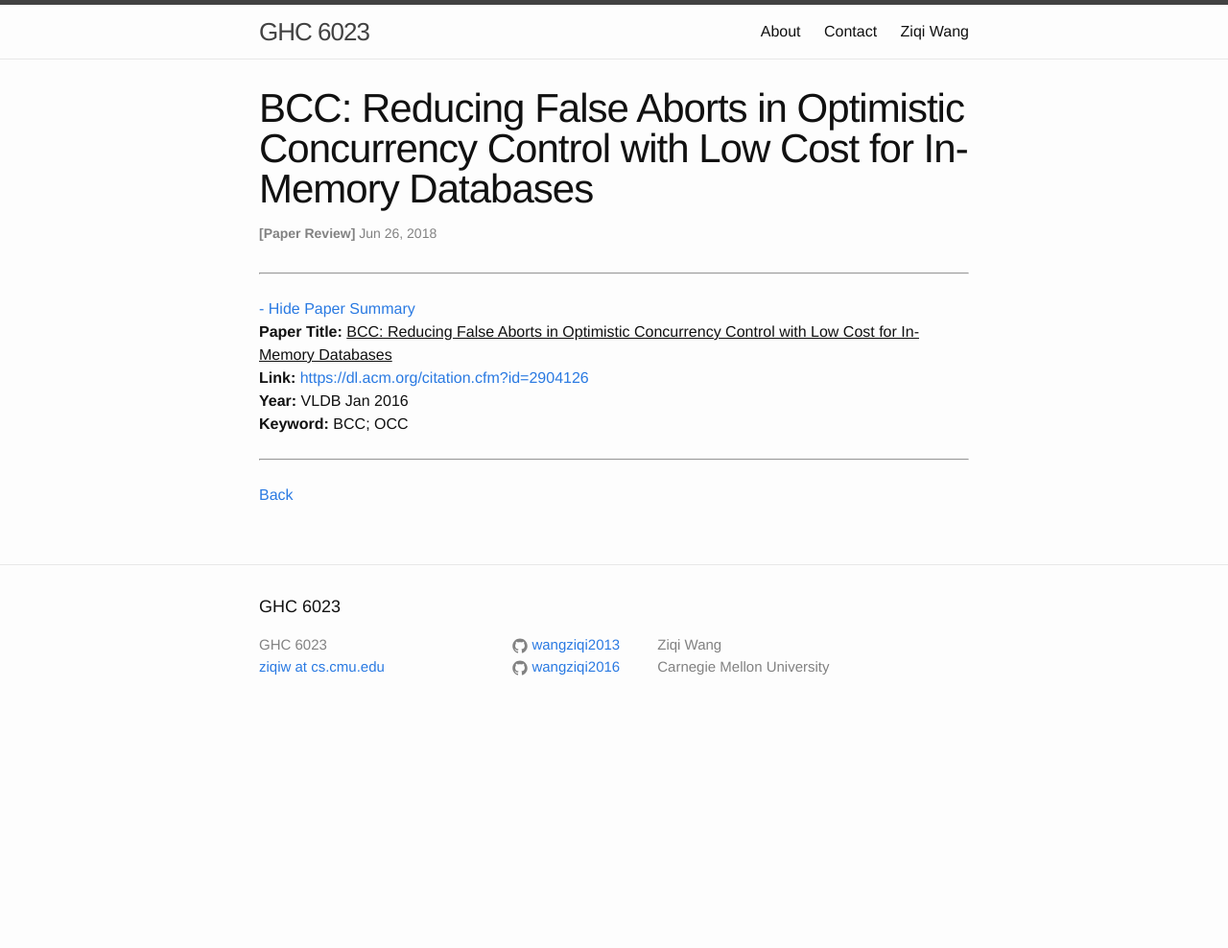
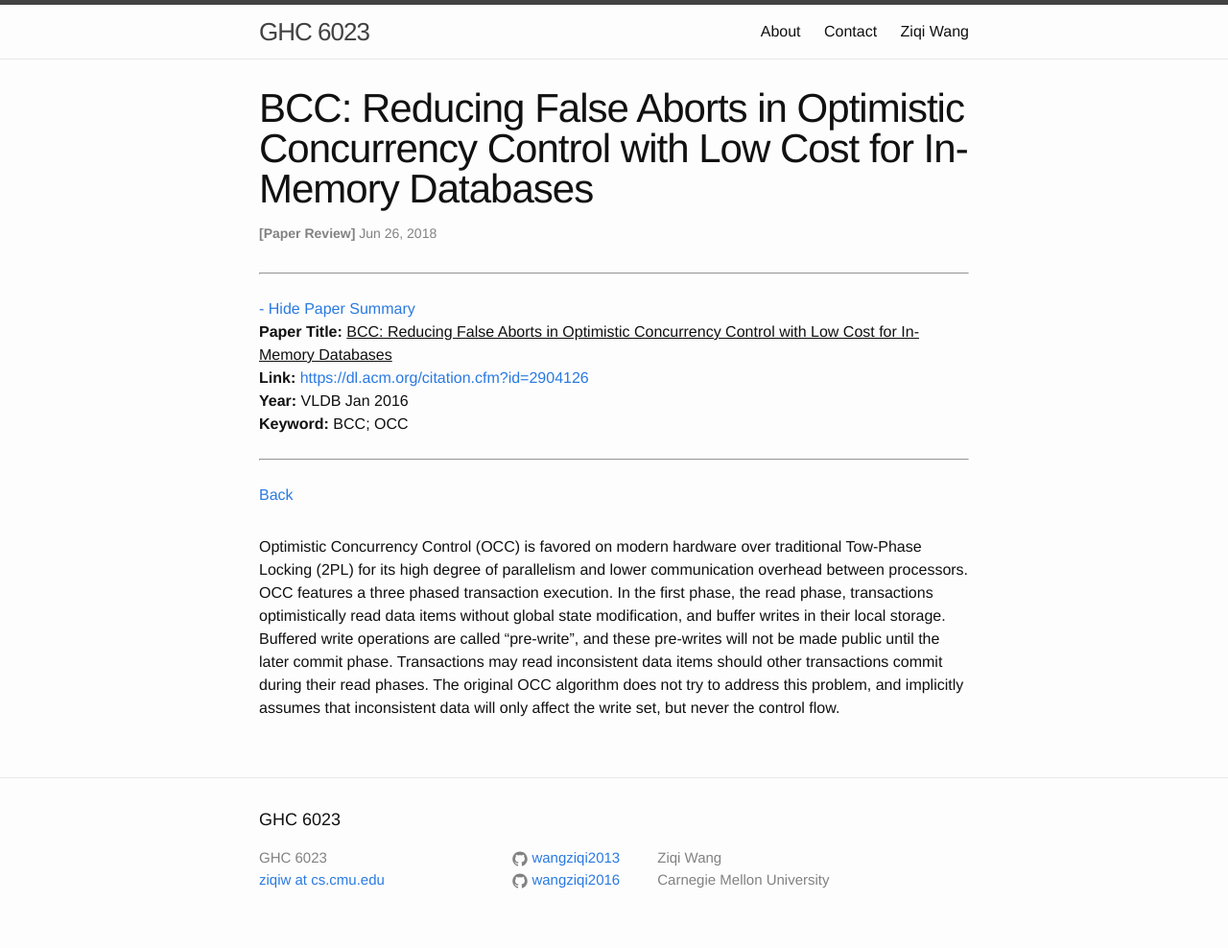
Before and after one commit to wangziqi2013/wangziqi2013.github.io, a Jekyll site: the page built from _posts/2018-06-25-bcc.markdown, in a window 1280 px wide. Shown: the whole page at 96% size. Built offline with Jekyll 4.4.1, drawn with Linux system fonts in a browser that asks for light colours; before the commit the page ends 900 px from its top, so only the background shows below that.

Commit message:
Working on OCC read phase

```diff
--- a/_posts/2018-06-25-bcc.markdown
+++ b/_posts/2018-06-25-bcc.markdown
@@ -12,3 +12,12 @@ htm_cd:
 htm_cr:
 version_mgmt:
 ---
+
+Optimistic Concurrency Control (OCC) is favored on modern hardware over traditional Tow-Phase Locking (2PL)
+for its high degree of parallelism and lower communication overhead between processors. OCC features a three
+phased transaction execution. In the first phase, the read phase, transactions optimistically read data items
+without global state modification, and buffer writes in their local storage. Buffered write operations are called
+"pre-write", and these pre-writes will not be made public until the later commit phase. Transactions may read
+inconsistent data items should other transactions commit during their read phases. The original OCC algorithm
+does not try to address this problem, and implicitly assumes that inconsistent data will only affect the write set,
+but never the control flow.
```
